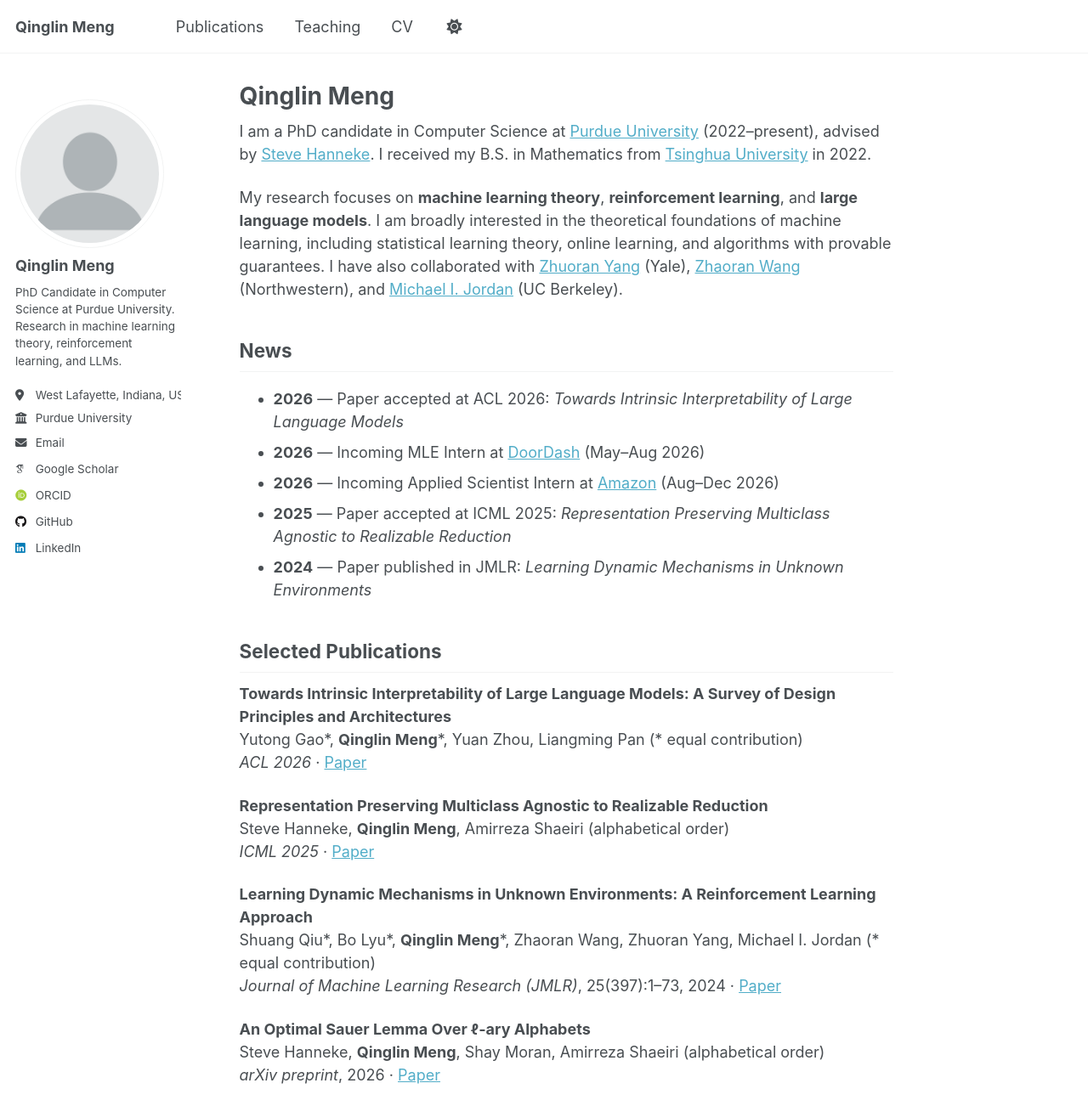
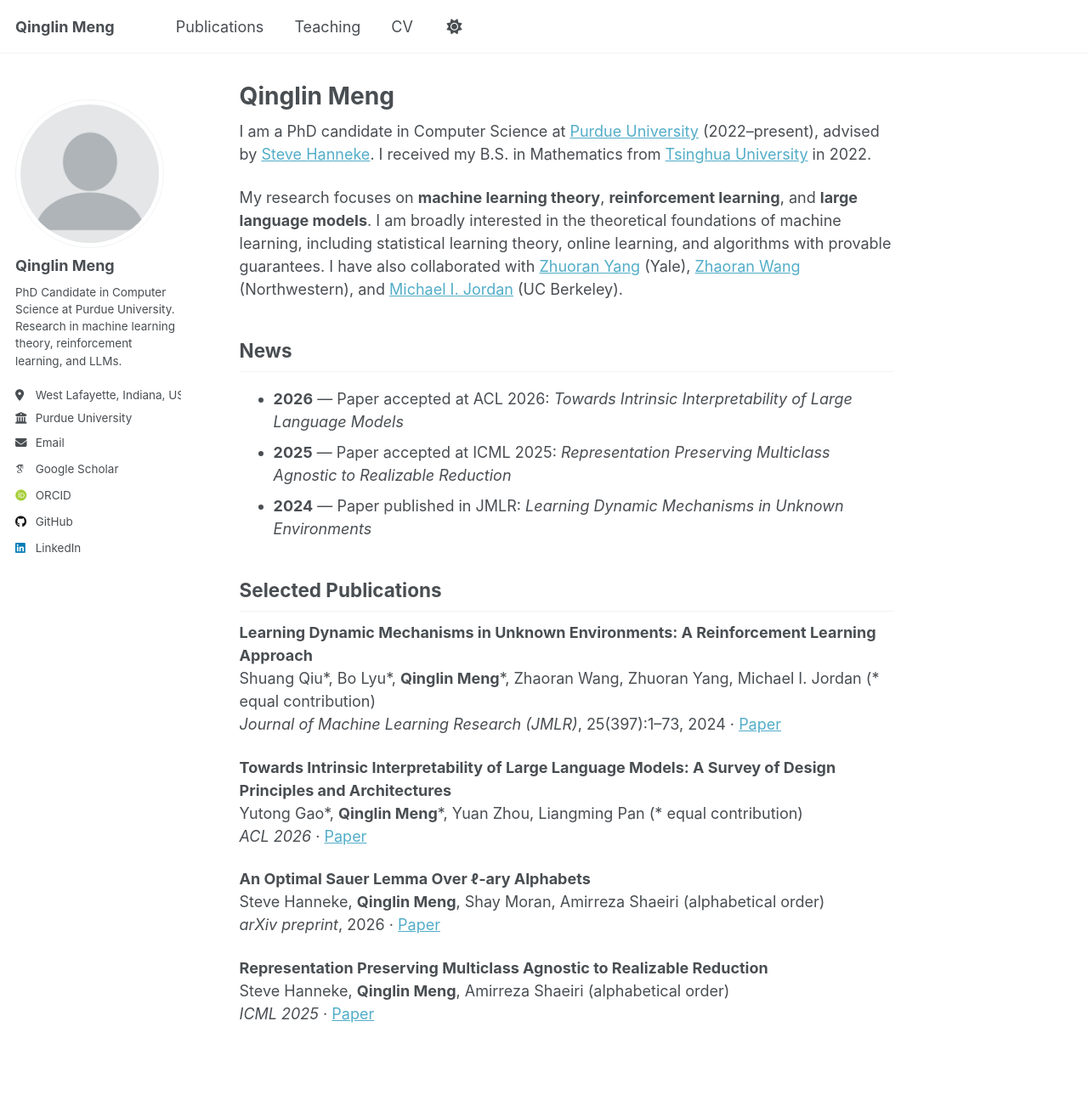
Before and after one commit to QLMeng2025/QLMeng2025.github.io, a Jekyll site: the page built from _pages/about.md, in a window 1280 px wide and 1400 px high. Shown: the top 1315 px of the window at 85% size. Built offline with Jekyll 4.4.1, drawn with Linux system fonts in a browser that asks for light colours; some web fonts are replaced; a script that is not in the unit is left out.

Commit message:
Remove industry experience and reorder publications
- Remove internship news and industry experience section (not yet started)
- Reorder selected publications: JMLR, ACL, arXiv, ICML

Co-Authored-By: Claude Sonnet 4.6 <noreply@anthropic.com>

```diff
--- a/_pages/about.md
+++ b/_pages/about.md
@@ -14,25 +14,23 @@ My research focuses on **machine learning theory**, **reinforcement learning**,
 ## News
 
 - **2026** — Paper accepted at ACL 2026: *Towards Intrinsic Interpretability of Large Language Models*
-- **2026** — Incoming MLE Intern at [DoorDash](https://www.doordash.com/) (May–Aug 2026)
-- **2026** — Incoming Applied Scientist Intern at [Amazon](https://www.amazon.science/) (Aug–Dec 2026)
 - **2025** — Paper accepted at ICML 2025: *Representation Preserving Multiclass Agnostic to Realizable Reduction*
 - **2024** — Paper published in JMLR: *Learning Dynamic Mechanisms in Unknown Environments*
 
 ## Selected Publications
 
+**Learning Dynamic Mechanisms in Unknown Environments: A Reinforcement Learning Approach**
+Shuang Qiu\*, Bo Lyu\*, **Qinglin Meng**\*, Zhaoran Wang, Zhuoran Yang, Michael I. Jordan (\* equal contribution)
+*Journal of Machine Learning Research (JMLR)*, 25(397):1–73, 2024 · [Paper](https://jmlr.org/papers/v25/23-0368.html)
+
 **Towards Intrinsic Interpretability of Large Language Models: A Survey of Design Principles and Architectures**
 Yutong Gao\*, **Qinglin Meng**\*, Yuan Zhou, Liangming Pan (\* equal contribution)
 *ACL 2026* · [Paper](https://arxiv.org/abs/2604.16042)
 
+**An Optimal Sauer Lemma Over ℓ-ary Alphabets**
+Steve Hanneke, **Qinglin Meng**, Shay Moran, Amirreza Shaeiri (alphabetical order)
+*arXiv preprint*, 2026 · [Paper](https://arxiv.org/abs/2604.12952)
+
 **Representation Preserving Multiclass Agnostic to Realizable Reduction**
 Steve Hanneke, **Qinglin Meng**, Amirreza Shaeiri (alphabetical order)
 *ICML 2025* · [Paper](https://openreview.net/forum?id=yTfQt7vK6M)
-
-**Learning Dynamic Mechanisms in Unknown Environments: A Reinforcement Learning Approach**
-Shuang Qiu\*, Bo Lyu\*, **Qinglin Meng**\*, Zhaoran Wang, Zhuoran Yang, Michael I. Jordan (\* equal contribution)
-*Journal of Machine Learning Research (JMLR)*, 25(397):1–73, 2024 · [Paper](https://jmlr.org/papers/v25/23-0368.html)
-
-**An Optimal Sauer Lemma Over ℓ-ary Alphabets**
-Steve Hanneke, **Qinglin Meng**, Shay Moran, Amirreza Shaeiri (alphabetical order)
-*arXiv preprint*, 2026 · [Paper](https://arxiv.org/abs/2604.12952)
```
Also changed, not shown: _pages/cv.md (+0 -5 lines).
